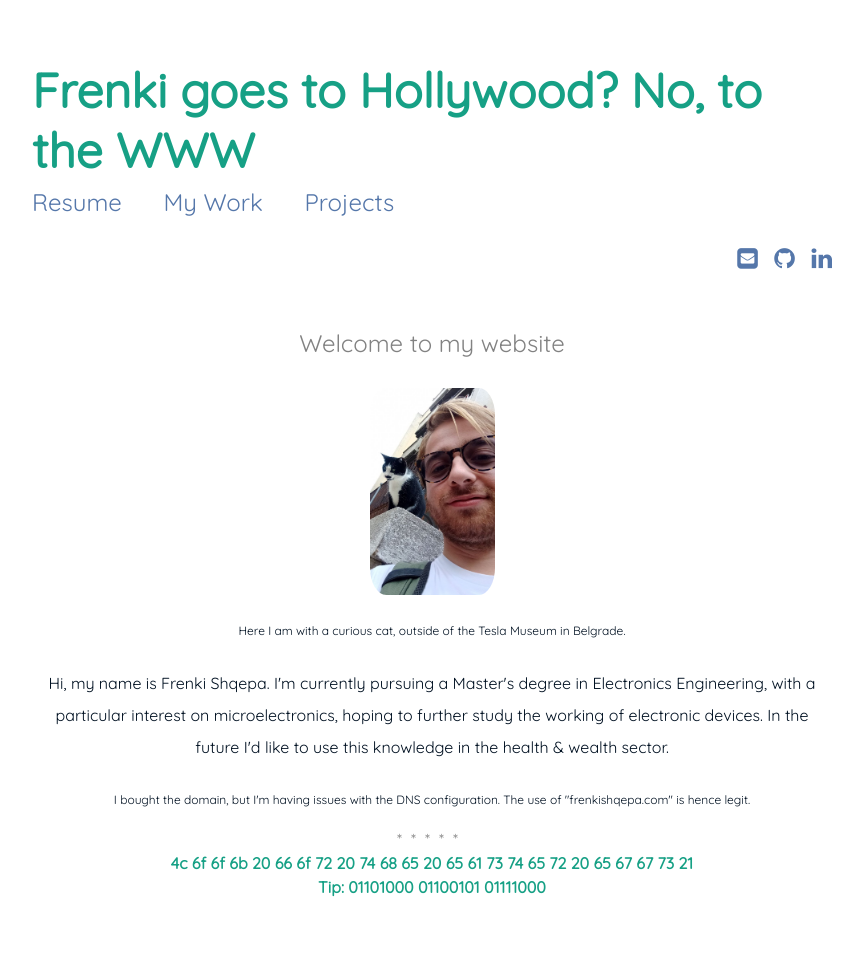
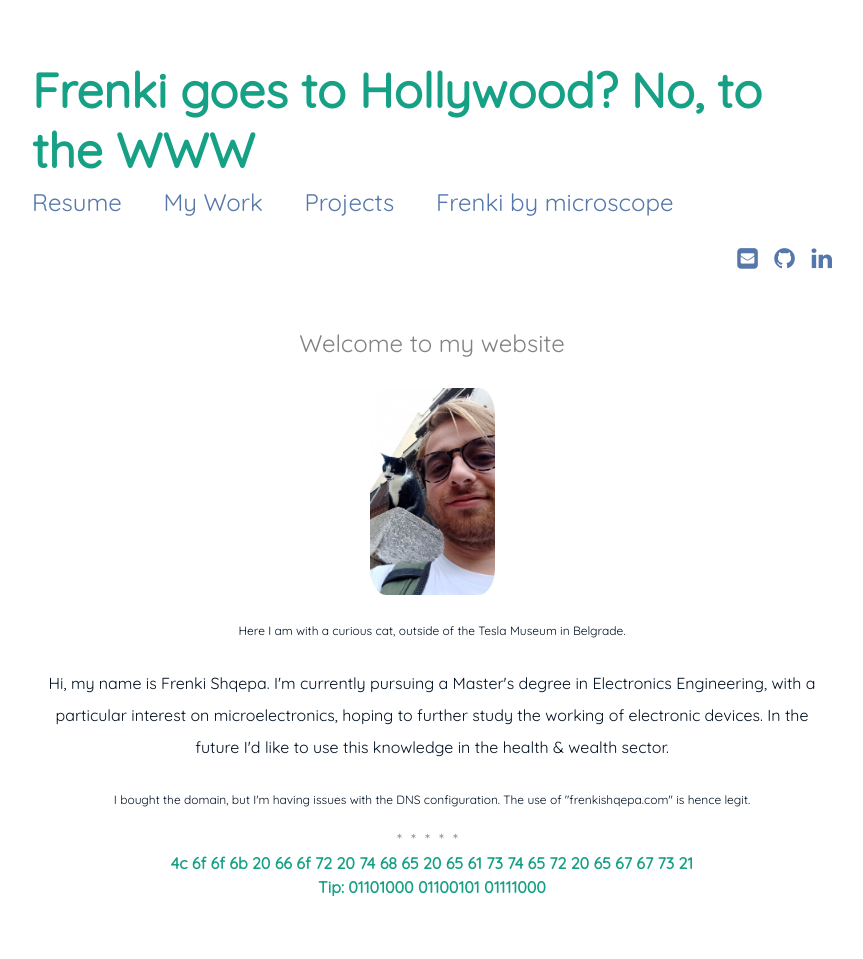
Before and after one commit to FreShq99/frenkishqepa.com, a Jekyll site: the page built from index.md, in a window 1280 px wide. Shown: the whole page, without its empty margins (208-1071 px from the left). Built offline with Jekyll 4.4.1, drawn with Linux system fonts in a browser that asks for light colours.

Commit message:
Update header.html

```diff
--- a/_includes/header.html
+++ b/_includes/header.html
@@ -5,6 +5,8 @@
 <li class="menu__entry"><a href="{{ '/resume' | prepend: site.baseurl }}">Resume</a></li>
 <li class="menu__entry"><a href="{{ '/MyWork' | prepend: site.baseurl }}">My Work</a></li>
 <li class="menu__entry"><a href="{{ '/Projects' | prepend: site.baseurl }}">Projects</a></li>
+<li class="menu__entry"><a href="{{ '/Frenki by microscope' | prepend: site.baseurl }}">Frenki by microscope</a></li>
+
 
 </ul>
 </div>
```
